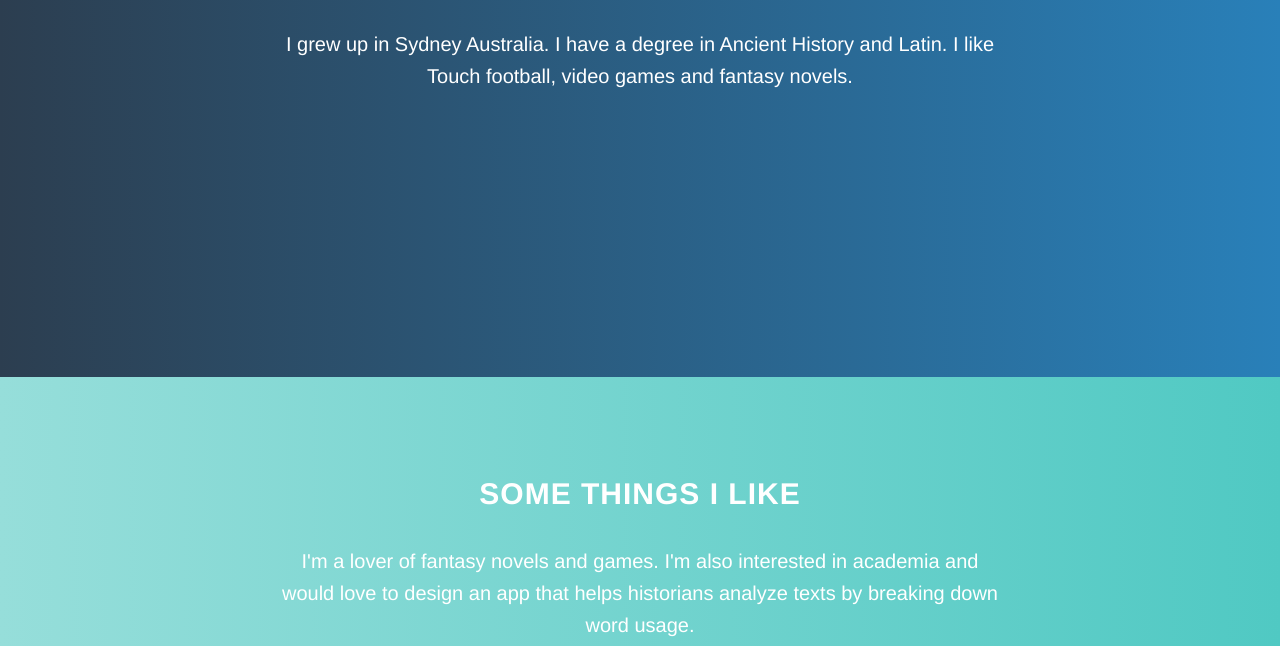
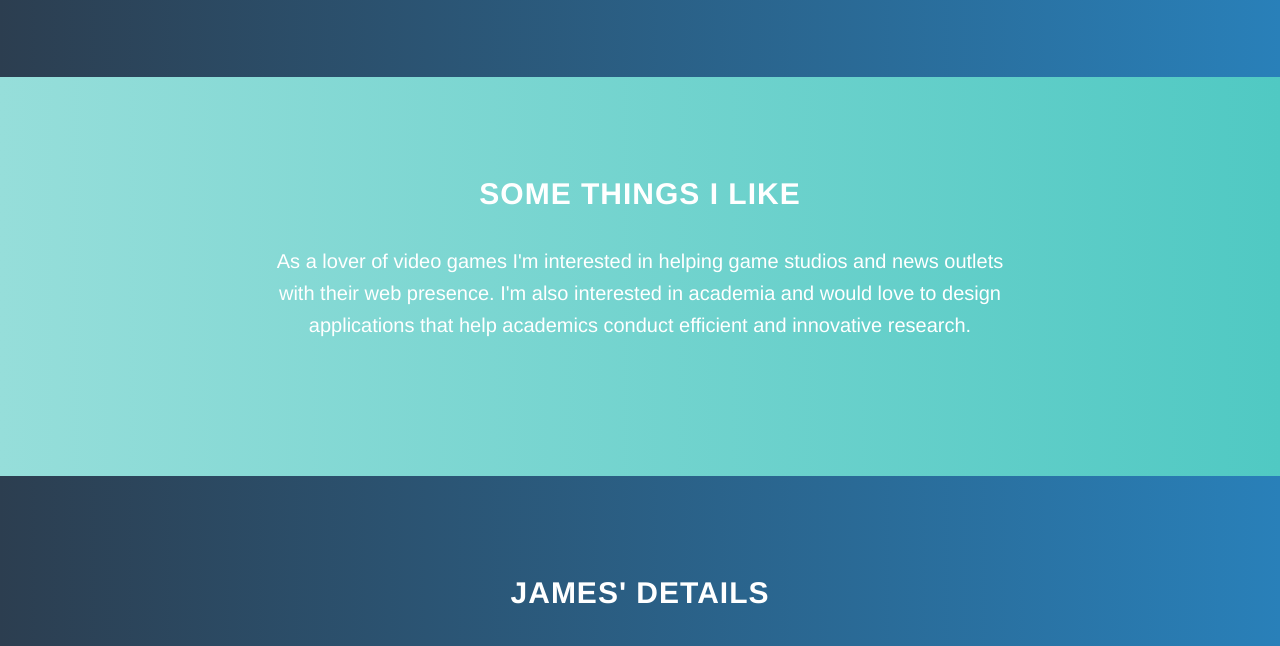
Before and after one commit to JamesWinestock/James-Winestock-Portfolio, a plain HTML site: page index.html in a window 1280 px wide. Shown: the part 1090-1736 px from the top of the page. Drawn offline with Linux system fonts and the light colour scheme; some packages are replaced by stand-ins of ours.

Commit message:
Container adjustments and design file

```diff
--- a/css/grayscale.css
+++ b/css/grayscale.css
@@ -286,7 +286,7 @@ a:focus {
 
 @media(min-width:767px) {
     .content-section {
-        padding-top: 250px;
+        padding-top: 100px;
     }
 
     .download-section {
--- a/index.html
+++ b/index.html
@@ -43,7 +43,8 @@
                 <a class="navbar-brand page-scroll" href="#page-top">
                     <i class="fa fa-play-circle"></i>  <span class="light">James</span> Home
                 </a>
-            </div>
+
+        </div>
 
             <!-- Collect the nav links, forms, and other content for toggling -->
             <div class="collapse navbar-collapse navbar-right navbar-main-collapse">
@@ -63,8 +64,9 @@
                     </li>
                 </ul>
             </div>
+          </div>
             <!-- /.navbar-collapse -->
-        </div>
+
         <!-- /.container -->
     </nav>
 
@@ -90,7 +92,7 @@
         <div class="row">
             <div class="col-lg-8 col-lg-offset-2">
                 <h2>About Me</h2>
-                <p>I grew up in Sydney Australia. I have a degree in Ancient History and Latin. I like Touch football, video games and fantasy novels.
+                <p>I grew up in Sydney Australia. I have a degree in Ancient History and Latin. I'm into touch football, rugby video games and fantasy novels.
                 </p>
             </div>
         </div>
@@ -103,14 +105,11 @@
                 <div class="col-lg-8 col-lg-offset-2">
                     <h2>Some things I like</h2>
                     <p>
-                      I'm a lover of fantasy novels and games. I'm also interested in academia and would love to design an app that helps historians analyze texts by breaking down word usage.
+                      As a lover of video games I'm interested in helping game studios and news outlets with their web presence. I'm also interested in academia and would love to design applications that help academics conduct efficient and innovative research.
                     </p>
-
-                </div>
-                    <a href="http://www.fantasybookreview.co.uk" class="btn btn-default btn-lg">Visit My Favourite book review site</a>
+                  </div>
                 </div>
             </div>
-        </div>
     </section>
 
 
@@ -131,15 +130,11 @@
                     </li>
                     <li>
                         <a href="https://codestockblog.wordpress.com" class="btn btn-default btn-lg"><i class="fa fa-wordpress fa-fw"></i> <span class="network-name">Blog</span></a>
-
-
                     </li>
                 </ul>
             </div>
         </div>
     </section>
-
-    <!-- Map Section -->
 
 
     <!-- Footer -->
@@ -164,6 +159,6 @@
     <!-- Custom Theme JavaScript -->
     <script src="js/grayscale.js"></script>
 
-</body>
+  </body>
 
 </html>
```
Also changed, not shown: robots.txt (added), 1 other file.
